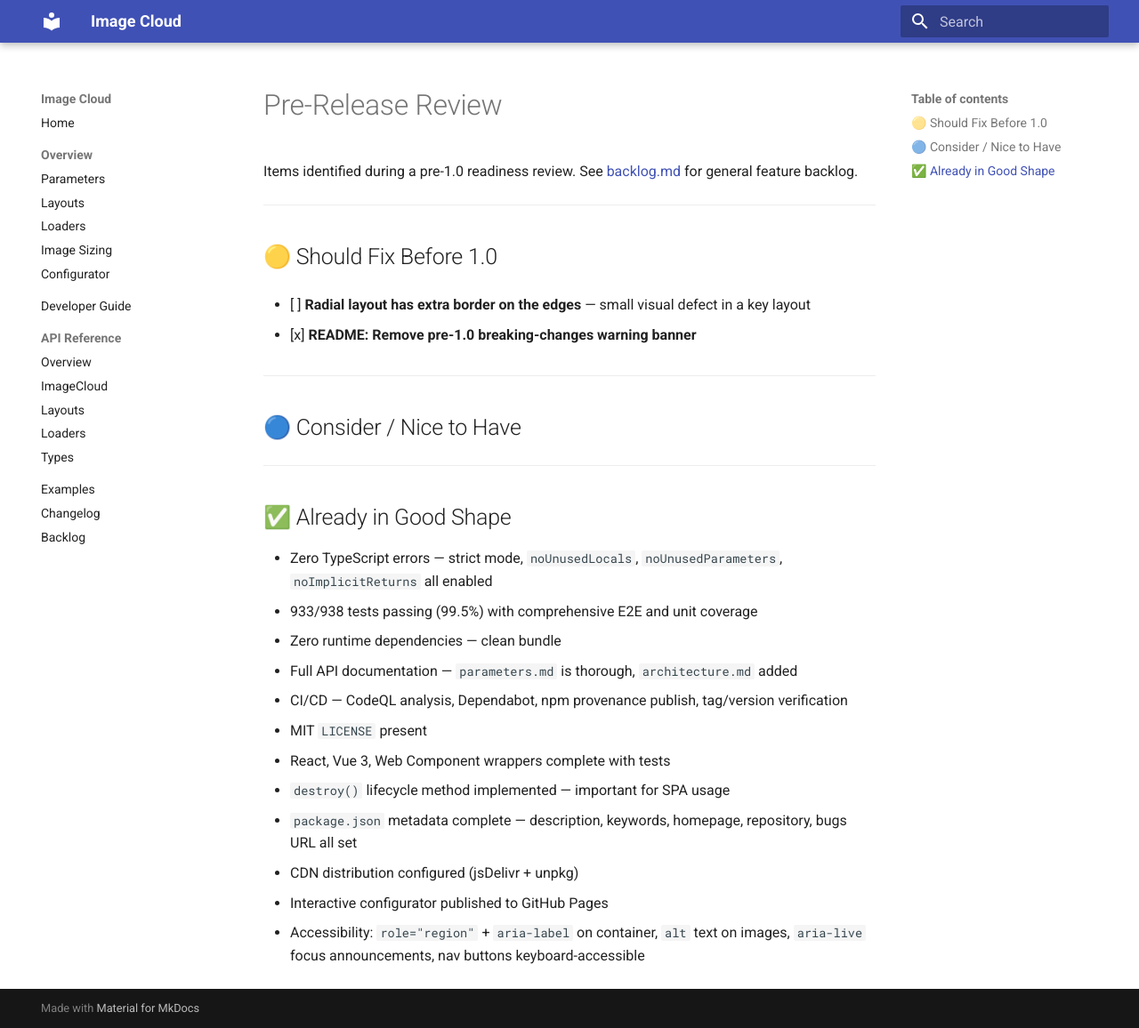
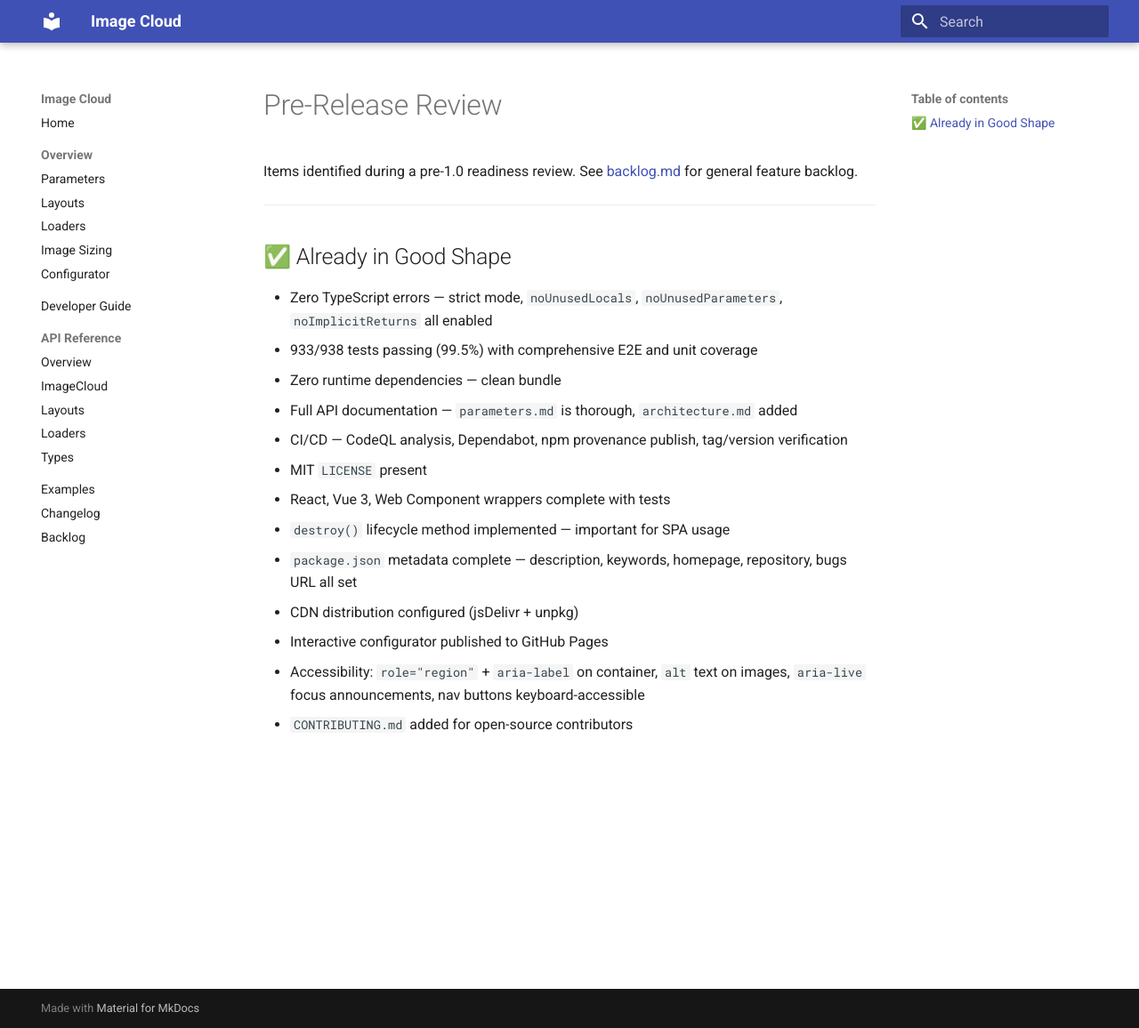
Before and after one commit to frybynite/image-cloud, an MkDocs documentation site: the page built from docs/prerelease-review.md, in a window 1280 px wide and 1156 px high. Shown: the whole window at 89% size. Built offline with MkDocs 1.6.1 and Material for MkDocs 9.7.7, drawn with Linux system fonts in a browser that asks for light colours.

Commit message:
docs: move radial border item to backlog; close out prerelease-review

```diff
--- a/docs/prerelease-review.md
+++ b/docs/prerelease-review.md
@@ -1,18 +1,6 @@
 # Pre-Release Review
 
 Items identified during a pre-1.0 readiness review. See [backlog.md](backlog.md) for general feature backlog.
-
----
-
-## 🟡 Should Fix Before 1.0
-
-- [ ] **Radial layout has extra border on the edges** — small visual defect in a key layout
-
-- [x] **README: Remove pre-1.0 breaking-changes warning banner**
-
----
-
-## 🔵 Consider / Nice to Have
 
 ---
 
@@ -30,3 +18,4 @@ Items identified during a pre-1.0 readiness review. See [backlog.md](backlog.md)
 - CDN distribution configured (jsDelivr + unpkg)
 - Interactive configurator published to GitHub Pages
 - Accessibility: `role="region"` + `aria-label` on container, `alt` text on images, `aria-live` focus announcements, nav buttons keyboard-accessible
+- `CONTRIBUTING.md` added for open-source contributors
```
